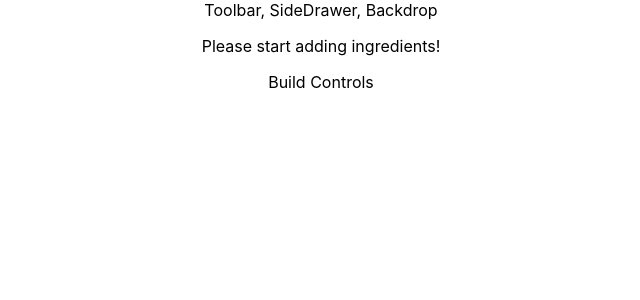
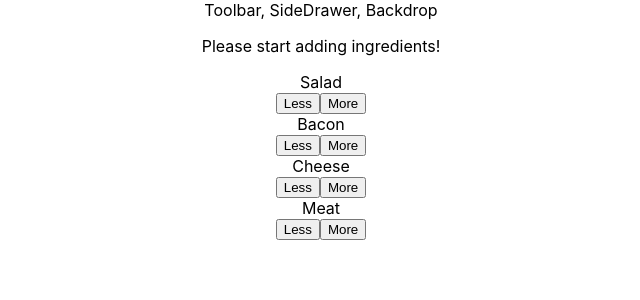
Before and after one commit to pedroomedicina/burger-builder-project, a React app: page / in a window 1280 px wide. Shown: the top 300 px of the page, without its empty margins (319-959 px from the left). Built offline with nearby package versions, Linux system fonts and the light colour scheme.

Commit message:
february 27 progress

```diff
--- /dev/null
+++ b/src/components/BuildControls/BuildControl/BuildControl.css
@@ -0,0 +1,56 @@
+.BuildControl{
+    display: flex;
+    justify-content: space-between;
+    align-items: center;
+    margin: 5px 0;
+}
+
+.BuildControl button {
+    display: block;
+    font: inherit;
+    padding: 5px;
+    margin: 0 5px;
+    width: 80px;
+    border: 1px solid #AA6817;
+    cursor: pointer;
+    outline: none;
+}
+
+.BuildControl button:disabled {
+    background-color: #AC9980;
+    border: 1px solid #7E7365;
+    color: #ccc;
+    cursor: default;
+}
+
+.BuildControl button:hover:disabled {
+    background-color: #AC9980;
+    color: #ccc;
+    cursor: not-allowed;
+}
+
+.Label {
+    padding: 10px;
+    font-weight: bold;
+    width: 80px;
+}
+
+.BuildControl .Less {
+    background-color: #D39952;
+    color: white;
+}
+
+.BuildControl .More {
+    background-color: #8F5E1E;
+    color: white;
+}
+
+.BuildControl .Less:hover, .BuildControl .Less:active {
+    background-color: #DAA972;
+    color: white;
+}
+
+.BuildControl .More:hover,.BuildControl .More:active {
+    background-color: #99703F;
+    color: white;
+}
--- /dev/null
+++ b/src/components/BuildControls/BuildControl/BuildControl.js
@@ -0,0 +1,12 @@
+import React from 'react';
+import classes from './BuildControl.css'
+
+const buildControl = (props) => (
+    <div className={classes.BuildControl}>
+        <div className={classes.Label}>{props.label}</div>
+        <button className={classes.Less}>Less</button>
+        <button className={classes.More} onClick={props.added}>More</button>
+    </div>
+);
+
+export default buildControl;
--- /dev/null
+++ b/src/components/BuildControls/BuildControls.css
@@ -0,0 +1,10 @@
+.BuildControls{
+    width: 100%;
+    background-color: #CF8F2E;
+    display: flex;
+    flex-flow: column;
+    align-items: center;
+    box-shadow: 0 2px 1px #ccc;
+    margin: auto;
+    padding: 10px 0;
+}
--- /dev/null
+++ b/src/components/BuildControls/BuildControls.js
@@ -0,0 +1,23 @@
+import React from 'react';
+import classes from './BuildControls.css'
+import BuildControl from './BuildControl/BuildControl'
+
+const controls = [
+    { label: 'Salad', type: 'salad'},
+    { label: 'Bacon', type: 'bacon'},
+    { label: 'Cheese', type: 'cheese'},
+    { label: 'Meat', type: 'meat'}
+];
+
+const buildControls = (props) => (
+    <div className={classes.BuildControls}>
+        {controls.map(ctrl => (
+            <BuildControl
+            key={ctrl.label}
+            label={ctrl.label}
+            added={() => props.ingredientAdded(ctrl.type)}/>
+        ))}
+    </div>
+);
+
+export default buildControls;
--- a/src/components/BurgerBuilder/BurgerBuilder.js
+++ b/src/components/BurgerBuilder/BurgerBuilder.js
@@ -1,7 +1,14 @@
 import React, { Component } from 'react';
 import Aux from '../../hoc/Auxi';
 import Burger from '../../components/Burger/Burger';
+import BuildControls from '../BuildControls/BuildControls'
 
+const INGREDIENT_PRICES = {
+    salad: 0.5,
+    cheese: 0.4,
+    meat: 1.3,
+    bacon: 0.7
+}
 class BurgerBuilder extends Component {
 
     state = {
@@ -10,14 +17,43 @@
             bacon: 0,
             cheese: 0,
             meat: 0
-        }
+        },
+        totalPrice: 4
+    }
+
+    addIngredientHandler = (type)  => {
+        const oldCount = this.state.ingredients[type];
+        const updatedCounted = oldCount + 1;
+        const updatedIngredients = {
+            ...this.state.ingredients
+        };
+        updatedIngredients[type] = updatedCounted;
+        const priceAddition = INGREDIENT_PRICES[type];
+        const oldPrice = this.state.totalPrice;
+        const newPrice = oldPrice + priceAddition;
+        this.setState({totalPrice: newPrice, ingredients: updatedIngredients});
+    }
+
+    removeIngredientHandler = (type) => {
+        //copied from addIngredientHandler method, must modify logic.
+        const oldCount = this.state.ingredients[type];
+        const updatedCounted = oldCount + 1;
+        const updatedIngredients = {
+            ...this.state.ingredients
+        };
+        updatedIngredients[type] = updatedCounted;
+        const priceAddition = INGREDIENT_PRICES[type];
+        const oldPrice = this.state.totalPrice;
+        const newPrice = oldPrice + priceAddition;
+        this.setState({totalPrice: newPrice, ingredients: updatedIngredients});
     }
 
     render () {
         return (
             <Aux>
                 <Burger ingredients={this.state.ingredients}/>
-                <div>Build Controls</div>
+                <BuildControls
+                    ingredientAdded={this.addIngredientHandler}/>
             </Aux>
         )
     }
```
